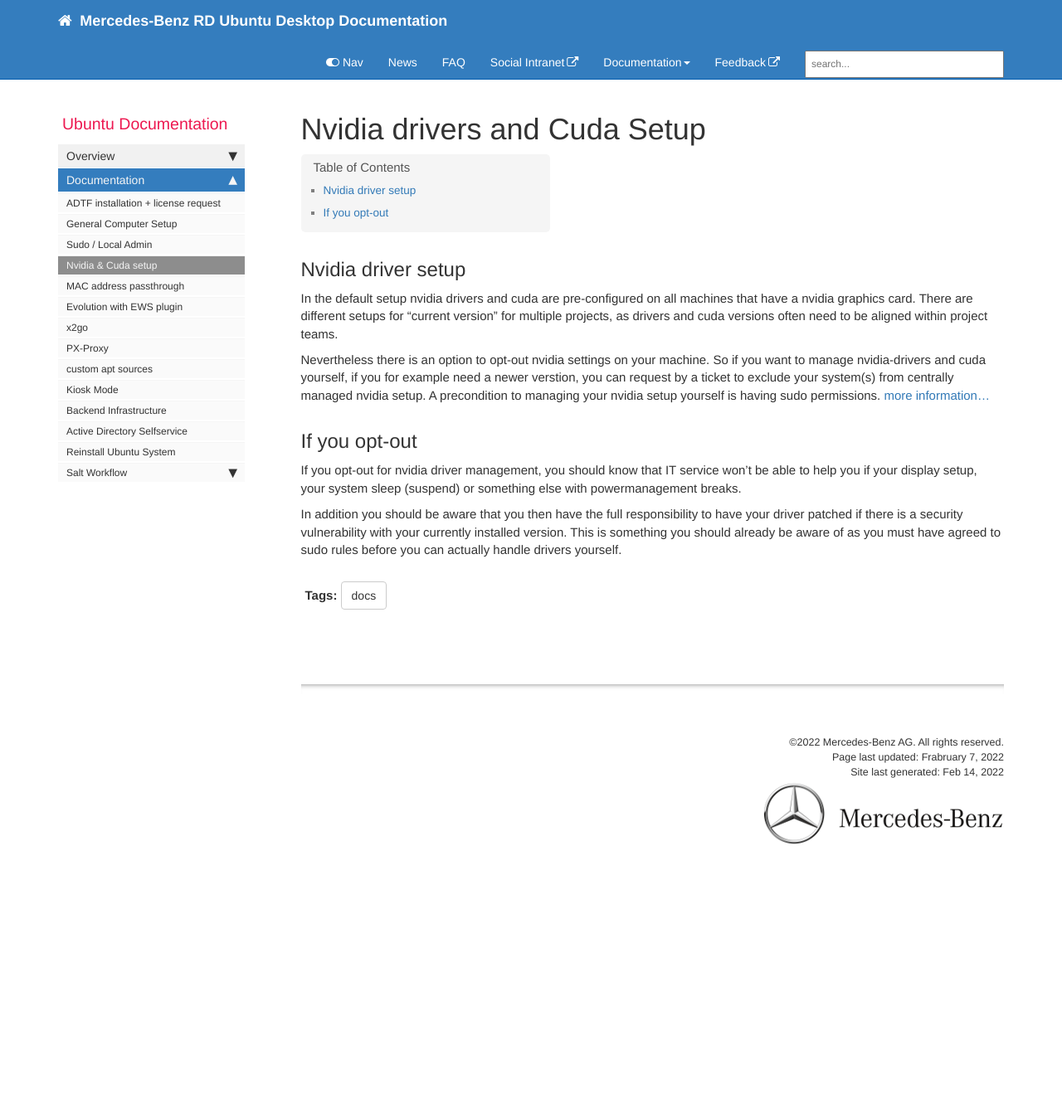
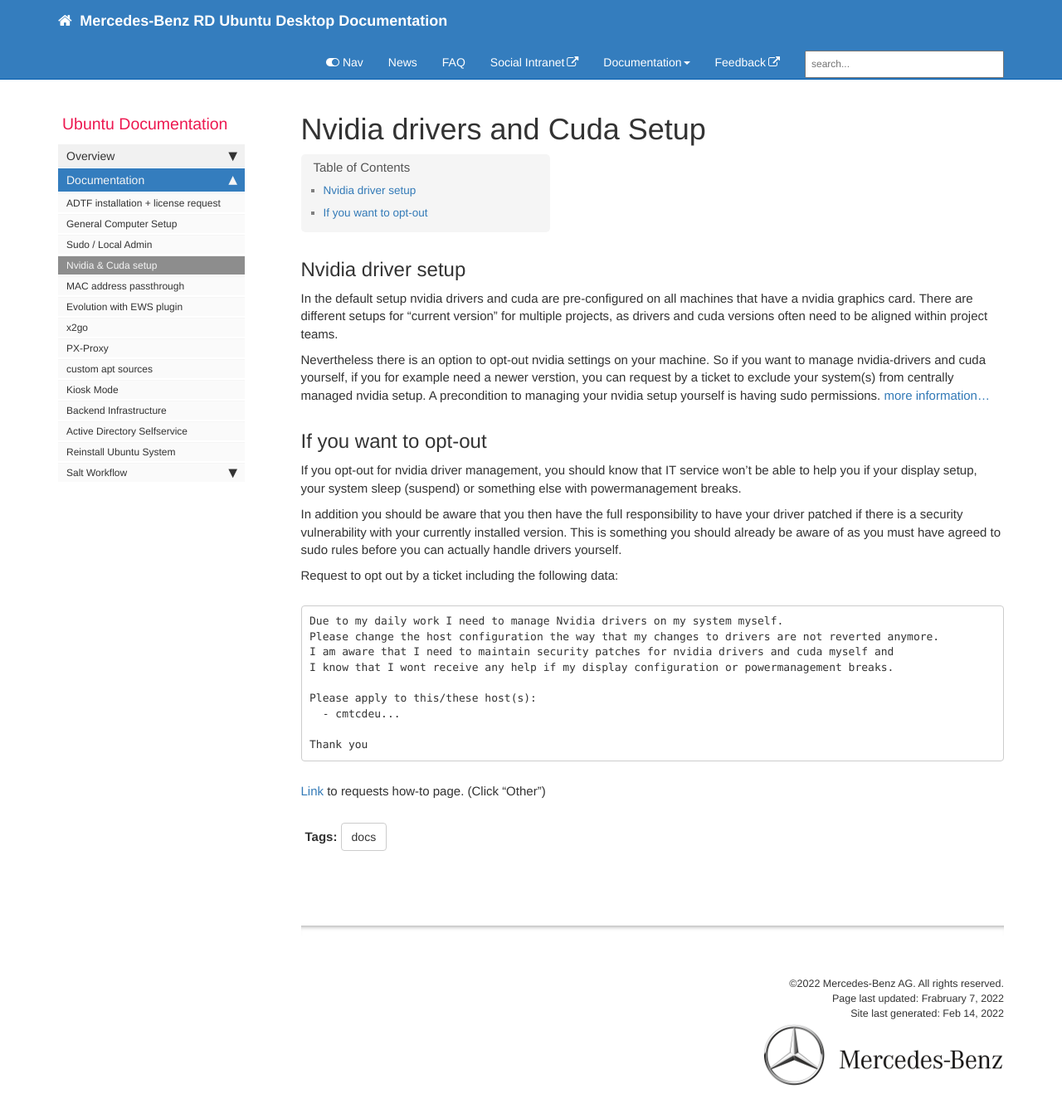
Before and after one commit to RajputPawan/Prometheus, a Jekyll site: the page built from pages/docs/nvidia_and_cuda.md, in a window 1280 px wide and 1372 px high. Shown: the top 1348 px of the window at 83% size. Built offline with Jekyll 4.4.1, drawn with Linux system fonts in a browser that asks for light colours; comment, search, counter and statistics services are not loaded.

Commit message:
add more details to nvidia optout

````diff
--- a/pages/docs/nvidia_and_cuda.md
+++ b/pages/docs/nvidia_and_cuda.md
@@ -15,8 +15,24 @@
 
 Nevertheless there is an option to opt-out nvidia settings on your machine. So if you want to manage nvidia-drivers and cuda yourself, if you for example need a newer verstion, you can request by a ticket to exclude your system(s) from centrally managed nvidia setup. A precondition to managing your nvidia setup yourself is having sudo permissions. [more information...](./local_admin_rights.html)
 
-## If you opt-out
+## If you want to opt-out
 
 If you opt-out for nvidia driver management, you should know that IT service won't be able to help you if your display setup, your system sleep (suspend) or something else with powermanagement breaks.
 
 In addition you should be aware that you then have the full responsibility to have your driver patched if there is a security vulnerability with your currently installed version. This is something you should already be aware of as you must have agreed to sudo rules before you can actually handle drivers yourself.
+
+Request to opt out by a ticket including the following data:
+
+```text
+Due to my daily work I need to manage Nvidia drivers on my system myself.
+Please change the host configuration the way that my changes to drivers are not reverted anymore.
+I am aware that I need to maintain security patches for nvidia drivers and cuda myself and
+I know that I wont receive any help if my display configuration or powermanagement breaks.
+
+Please apply to this/these host(s):
+  - cmtcdeu...
+
+Thank you
+```
+
+[Link](./requests.html) to requests how-to page. (Click "Other")
````
